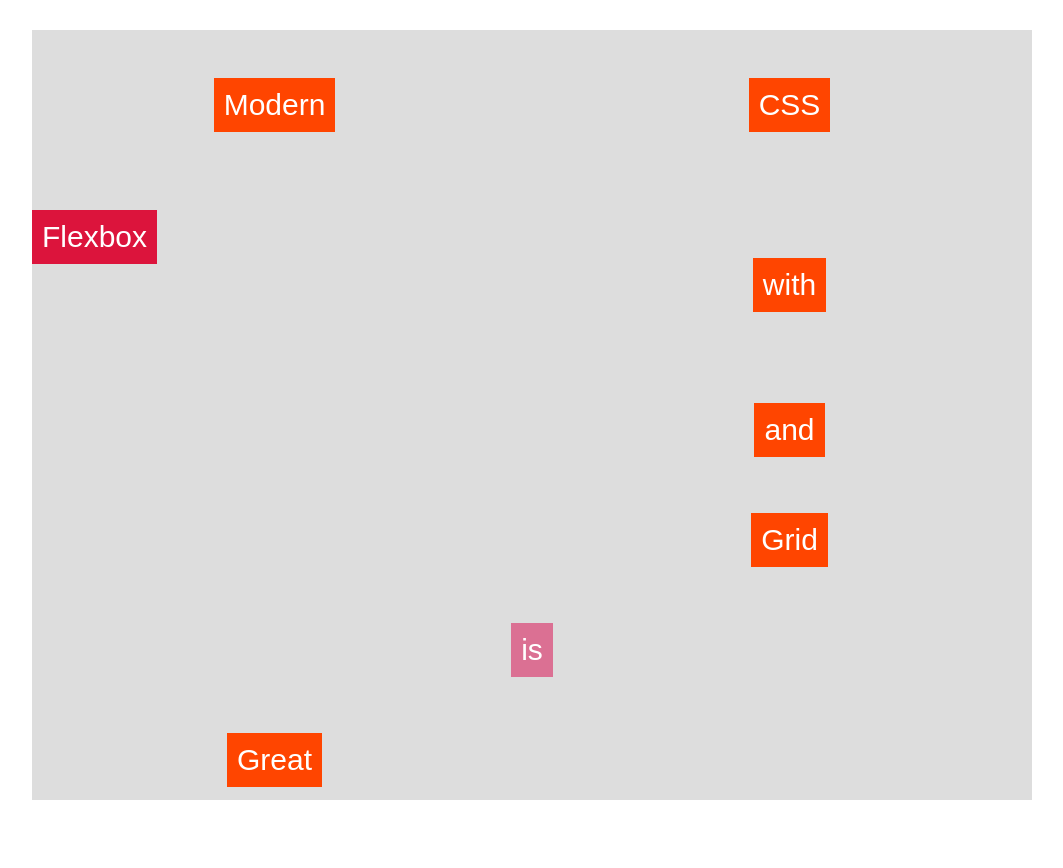
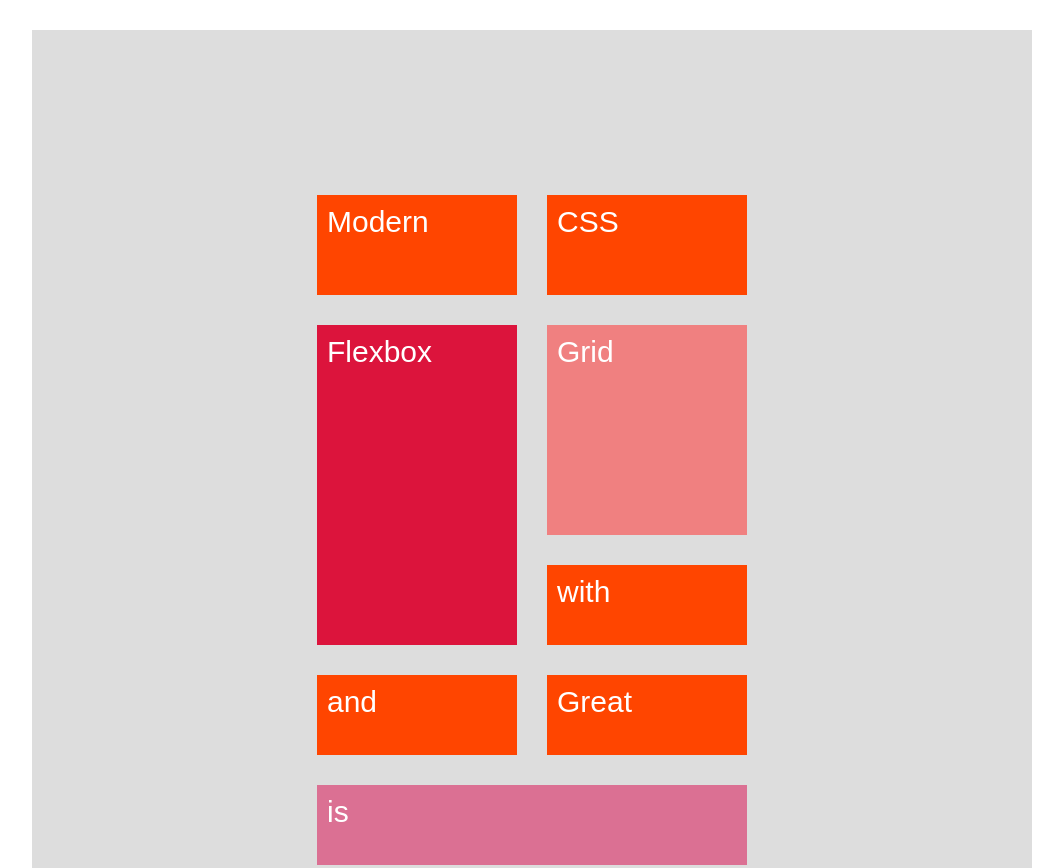
Before and after one commit to dhruvArora8053/CSS-Notes, a website: page Nexter/grid.html in a window 1280 px wide. Shown: the top 868 px of the page, without its empty margins (108-1171 px from the left). Before the commit the page ends 830 px from the top, so only its background shows below. Drawn offline with Linux system fonts and the light colour scheme.

Commit message:
aligned tracks

```diff
--- a/Nexter/grid.html
+++ b/Nexter/grid.html
@@ -12,8 +12,8 @@
         display: grid;
 
         /* explicit grid */
-        grid-template-rows: repeat(2, 150px);
-        grid-template-columns: repeat(2, 1fr);
+        /* grid-template-rows: repeat(2, 150px); */
+        /* grid-template-columns: repeat(2, 1fr); */
         gap: 30px;
 
         /* implicit grid */
@@ -24,9 +24,23 @@
 
         grid-auto-columns: 0.5fr;
 
-        align-items: center;
+        /* align-items: center; */
         /* default- stretch, center, end, start */
-        justify-items: center;
+        /* justify-items: center; */
+
+        /* align grid tracks */
+        grid-template-columns: repeat(2, 200px);
+        grid-template-rows: repeat(2, 100px);
+        height: 1000px;
+
+        justify-content: center ;
+        /* center, start, end, space-between, space-around, space-evenly */
+
+        align-content: center;
+
+        grid-auto-flow: row dense;
+        /* now all the grid-item will be filled with some kind of an item */
+
       }
 
       .item {
@@ -40,13 +54,18 @@
       .item--4 {
         background-color: crimson;
         grid-row: 2 / span 3;
-        align-self: start;
-        justify-self: start;
+        /* align-self: start; */
+        /* justify-self: start; */
       }
 
       .item--7 {
         background-color: palevioletred;
         grid-column: 1/-1;
+      }
+
+      .item--6{
+        background-color: lightcoral;
+        grid-row: 2/span 2;
       }
     </style>
   </head>
```
